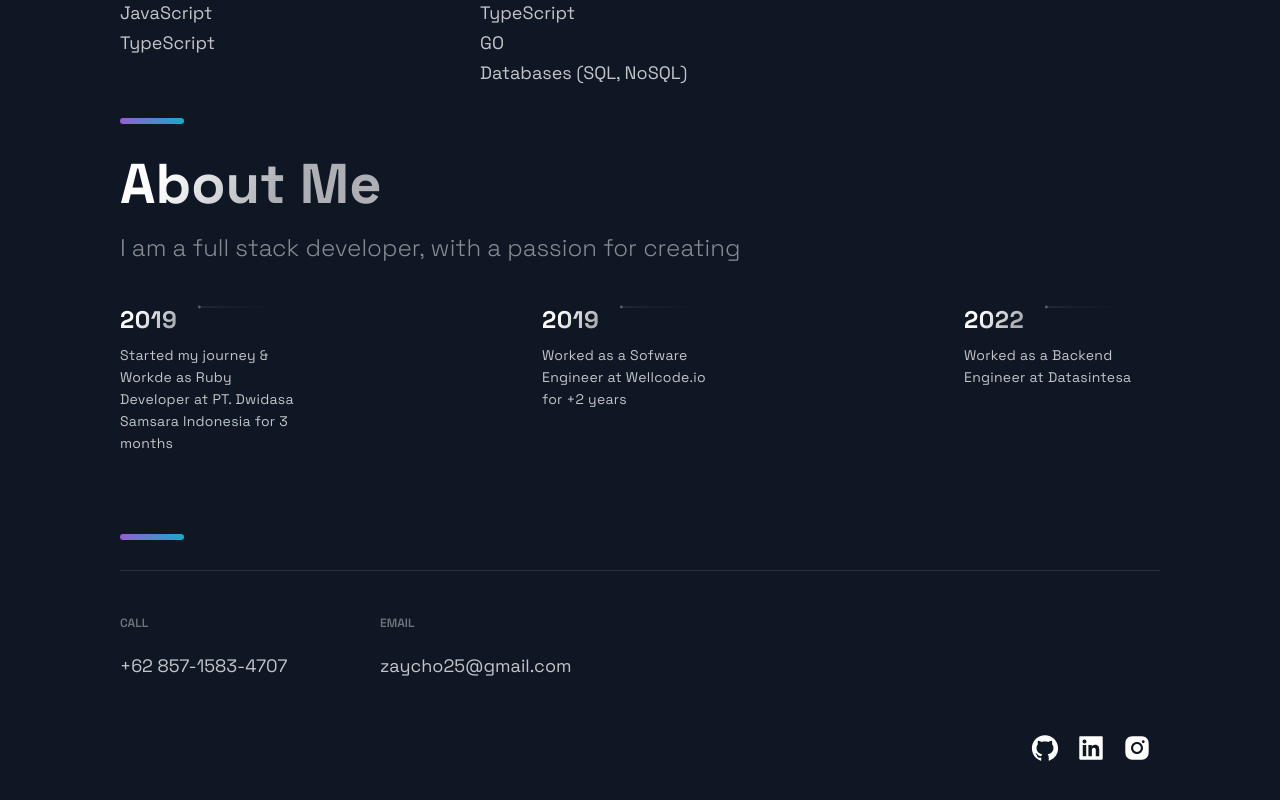
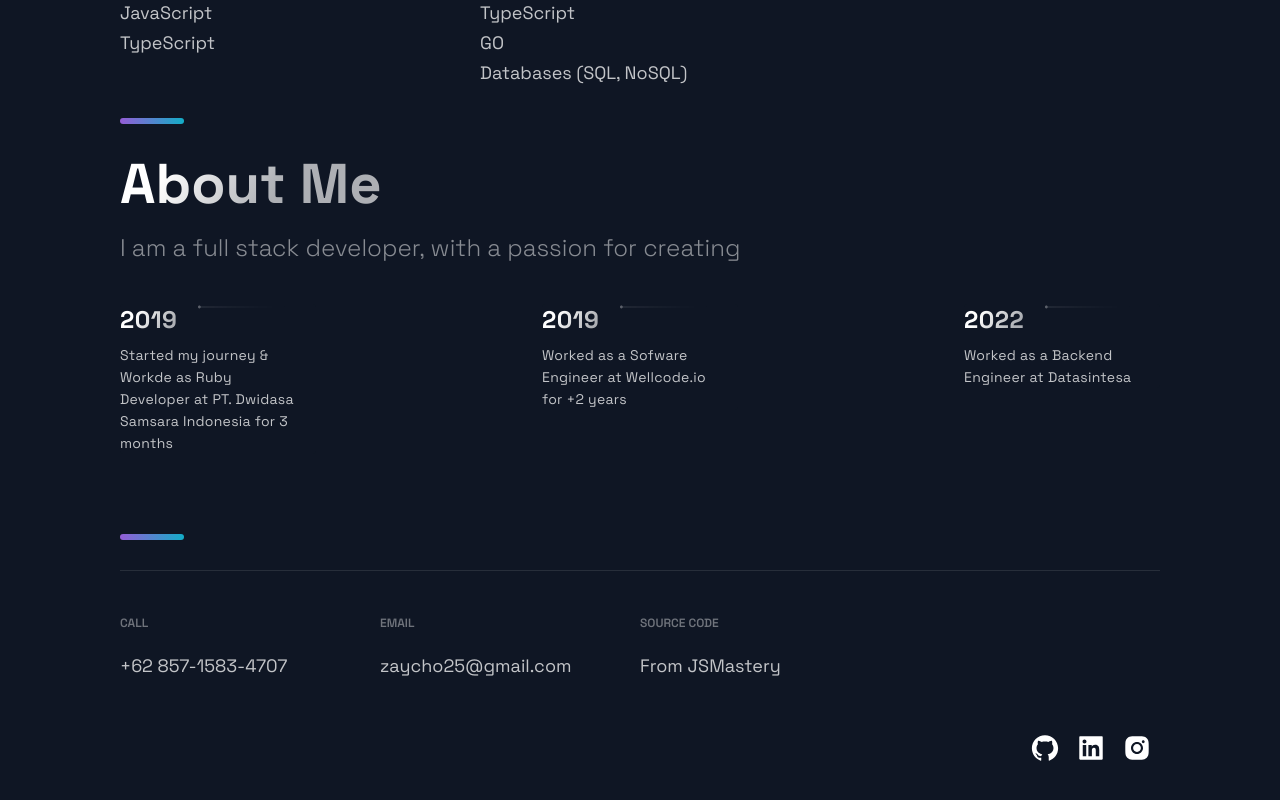
Before and after one commit to zaychoer/portofolio-web, a Next.js app: page / in a window 1280 px wide. Shown: the part 1358-2158 px from the top of the page. Built offline with nearby package versions, Linux system fonts and the light colour scheme.

Commit message:
add link source code

```diff
--- a/components/Footer/Footer.js
+++ b/components/Footer/Footer.js
@@ -34,6 +34,15 @@ const Footer = () => {
             zaycho25@gmail.com
           </LinkItem>
         </LinkColumn>
+        <LinkColumn>
+          <LinkTitle>Source Code</LinkTitle>
+          <LinkItem
+            target="_blank"
+            href="https://github.com/adrianhajdin/portfolio_website"
+          >
+            From JSMastery
+          </LinkItem>
+        </LinkColumn>
       </LinkList>
       <SocialIconsContainer>
         <CompanyContainer>
```
